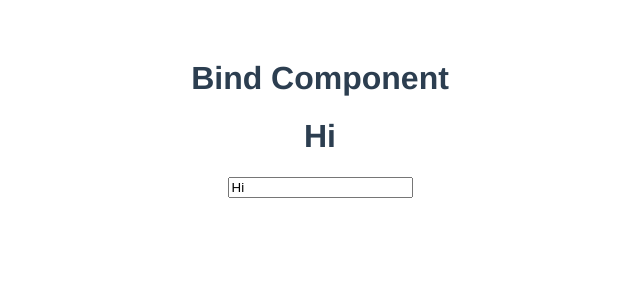
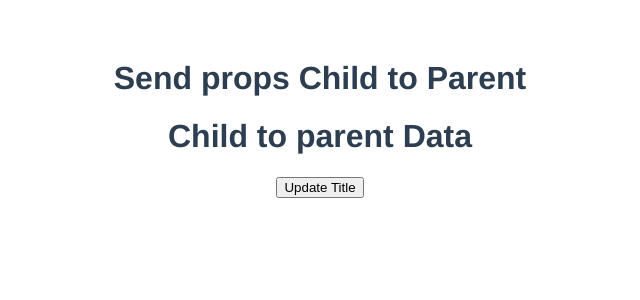
Before and after one commit to luistava/hello-vue, a Vue app: page / in a window 1280 px wide. Shown: the top 300 px of the page, without its empty margins (320-960 px from the left). Built offline with nearby package versions, Linux system fonts and the light colour scheme.

Commit message:
adding Child component

```diff
--- a/src/App.vue
+++ b/src/App.vue
@@ -1,18 +1,31 @@
 <template>
   <div>
       <!-- <img alt="Vue logo" src="./assets/logo.png"> -->
-      <data-bind/>
+      <h1>Send props Child to Parent</h1>
+      <h1>{{ title }}</h1>
+      <child-component v-on:ChangeTitle="updateTitleText($event)"/>
+
   </div>
 
 </template>
 
 <script>
 
-import DataBind from './components/DataBind.vue'
+import ChildComponent from './components/ChildComponent.vue'
 export default {
   name: 'App',
     components:{
-      DataBind
+      ChildComponent
+    },
+    data(){
+      return{
+        title:"Child to parent Data"
+      }
+    },
+    methods:{
+      updateTitleText(title){
+        this.title=title
+      }
     }
 }
 </script>
--- /dev/null
+++ b/src/components/ChildComponent.vue
@@ -0,0 +1,18 @@
+<template>
+    <div>
+
+        <button v-on:click="update">Update Title</button>
+    </div>
+</template>
+
+<script>
+export default {
+    name:"ChildComponent",
+    methods:{
+        update(){
+            this.$emit('ChangeTitle','Props has been passed')
+        }
+    }
+
+}
+</script>
```
